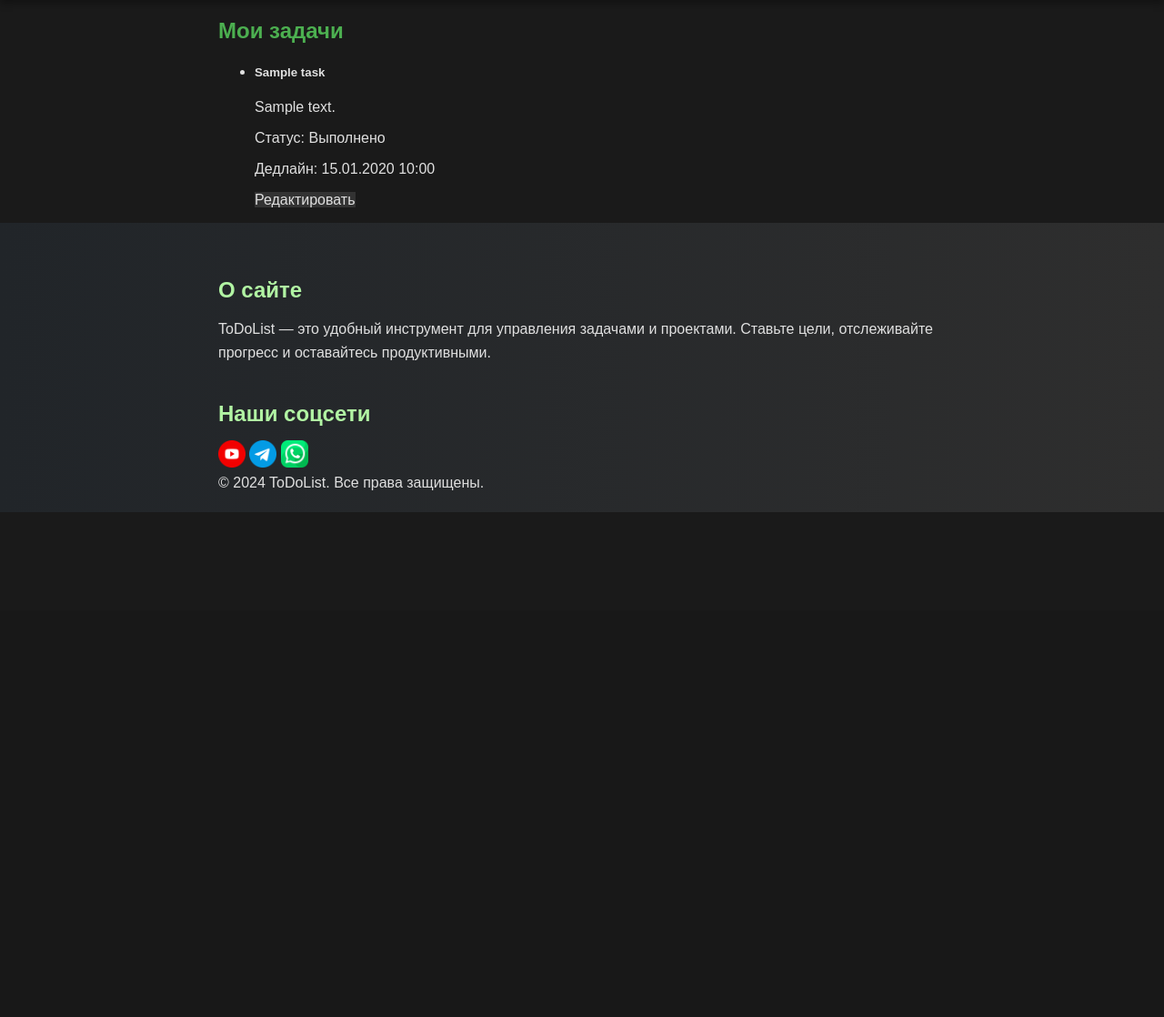
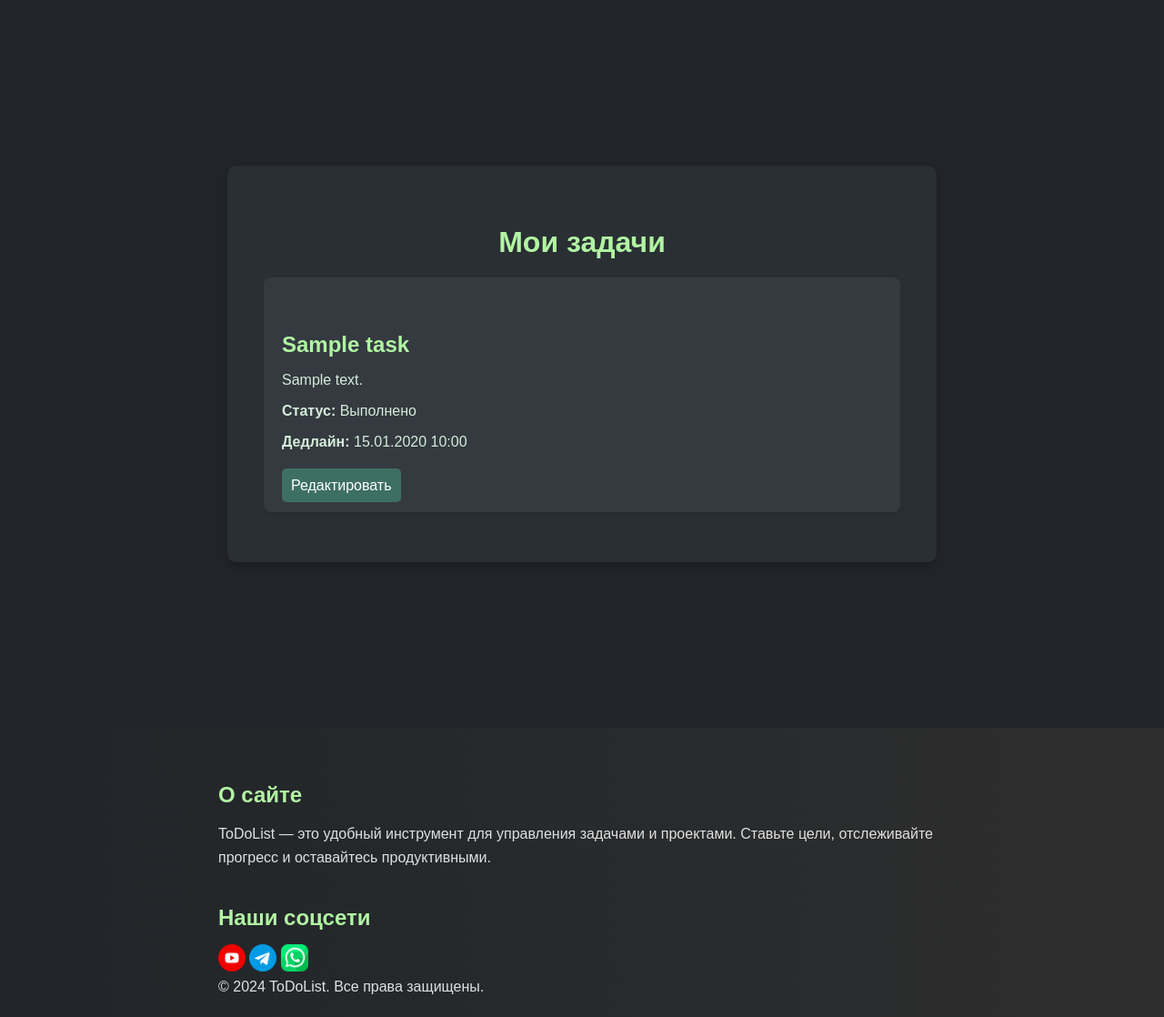
Before and after one commit to pressf1om/todolist, a Django app: page /mytasks/ in a window 1280 px wide. Shown: the part 129-1247 px from the top of the page at 91% size. Before the commit the page ends 692 px from the top, so only its background shows below. Run offline with Django 5.2, Linux system fonts and the light colour scheme; a user stored in the database is signed in; tables that the repository leaves empty hold one stand-in row (values such as "Sample post").

Commit message:
Предрелиз: форум, страницы Созздать/Мои задачи + Профиль

```diff
--- /dev/null
+++ b/todolist/tasks/static/tasks/css/mytasks.css
@@ -0,0 +1,76 @@
+/* Центрирование и стили для контейнера списка задач */
+.task-list-wrapper {
+    display: flex;
+    justify-content: center;
+    align-items: center;
+    min-height: 100vh;
+    background-color: #212529; /* Темный фон */
+}
+
+.task-list-container {
+    background-color: #2a2f33; /* Темно-зеленый фон */
+    padding: 40px;
+    border-radius: 10px;
+    width: 100%;
+    max-width: 700px;
+    box-shadow: 0 4px 8px rgba(0, 0, 0, 0.2); /* Легкая тень */
+}
+
+/* Заголовок списка задач */
+.task-list-title {
+    font-size: 2rem;
+    font-weight: bold;
+    margin-bottom: 20px;
+    color: #b1f4a3; /* Светло-зеленый заголовок */
+    text-align: center;
+}
+
+/* Стили для списка задач */
+.task-list {
+    list-style: none;
+    padding: 0;
+    margin: 0;
+}
+
+.task-item {
+    background-color: #343a40; /* Темный фон для задач */
+    border-radius: 8px;
+    padding: 20px;
+    margin-bottom: 15px;
+    color: #d4edda; /* Светло-зеленый текст */
+    box-shadow: 0 2px 4px rgba(0, 0, 0, 0.1);
+}
+
+/* Заголовок задачи */
+.task-title {
+    font-size: 1.5rem;
+    margin-bottom: 10px;
+    color: #b1f4a3; /* Светло-зеленый цвет для заголовков задач */
+}
+
+/* Описание и статус задачи */
+.task-description, .task-status, .task-deadline {
+    margin-bottom: 10px;
+    color: #d4edda; /* Светло-зеленый текст */
+}
+
+/* Кнопка редактирования */
+.btn-edit {
+    background-color: #3e6f63;
+    color: #ffffff;
+    padding: 10px;
+    border: none;
+    border-radius: 5px;
+    text-decoration: none;
+    text-align: center;
+    cursor: pointer;
+    transition: background-color 0.3s ease;
+}
+
+.task-actions{
+    margin-top: 30px;
+}
+
+.btn-edit:hover {
+    background-color: #2f7a6e; /* Изменение цвета при наведении */
+}
--- a/todolist/tasks/templates/tasks/mytasks.html
+++ b/todolist/tasks/templates/tasks/mytasks.html
@@ -1,26 +1,28 @@
 {% extends 'base.html' %}
 {% block content %}
-<div class="container mt-5">
-    <h2>Мои задачи</h2>
-    <ul class="list-group">
+<div class="task-list-wrapper">
+    <div class="task-list-container">
+        <h2 class="task-list-title">Мои задачи</h2>
+        <ul class="task-list">
             {% for task in tasks %}
-        <li class="list-group-item">
-            <h5>{{ task.title }}</h5>
-            <p>{{ task.description }}</p>
-            <p>Статус: {% if task.status %} Выполнено {% else %} Не выполнено {% endif %}</p>
-            <p>Дедлайн: {{ task.deadline|date:"d.m.Y H:i" }}</p>
+            <li class="task-item">
+                <h5 class="task-title">{{ task.title }}</h5>
+                <p class="task-description">{{ task.description }}</p>
+                <p class="task-status">
+                    <strong>Статус:</strong> {% if task.status %} Выполнено {% else %} Не выполнено {% endif %}
+                </p>
+                <p class="task-deadline"><strong>Дедлайн:</strong> {{ task.deadline|date:"d.m.Y H:i" }}</p>
 
                 {% if user == task.user %}
-            <div class="d-flex justify-content-end mt-3">
-                <a href="{% url 'tasks:edit_task' task.id %}" class="btn btn-secondary">
-                    Редактировать
-                </a>
+                <div class="task-actions">
+                    <a href="{% url 'tasks:edit_task' task.id %}" class="btn-edit">Редактировать</a>
                 </div>
                 {% endif %}
             </li>
             {% empty %}
-        <li class="list-group-item">У вас нет задач.</li>
+            <li class="task-item">У вас нет задач.</li>
             {% endfor %}
         </ul>
     </div>
+</div>
 {% endblock %}
--- a/todolist/templates/base.html
+++ b/todolist/templates/base.html
@@ -9,6 +9,9 @@
   <link rel="stylesheet" href="{% static 'tasks/css/guide.css' %}">
   <link rel="stylesheet" href="{% static 'tasks/css/index.css' %}">
   <link rel="stylesheet" href="{% static 'forum/css/forum.css' %}">
+  <link rel="stylesheet" href="{% static 'tasks/css/create_task.css' %}">
+  <link rel="stylesheet" href="{% static 'tasks/css/mytasks.css' %}">
+  <link rel="stylesheet" href="{% static 'tasks/css/profile.css' %}">
 </head>
   <body>
   {% include 'includes/header.html' %}
```
Also changed, not shown: todolist/tasks/static/tasks/css/create_task.css (added, +81 -0 lines), todolist/tasks/static/tasks/css/profile.css (added, +56 -0 lines), todolist/tasks/templates/tasks/create_task.html (+11 -7 lines), todolist/tasks/templates/tasks/profile.html (+15 -1 lines). Lines whose indentation alone changed are shown as unchanged.
